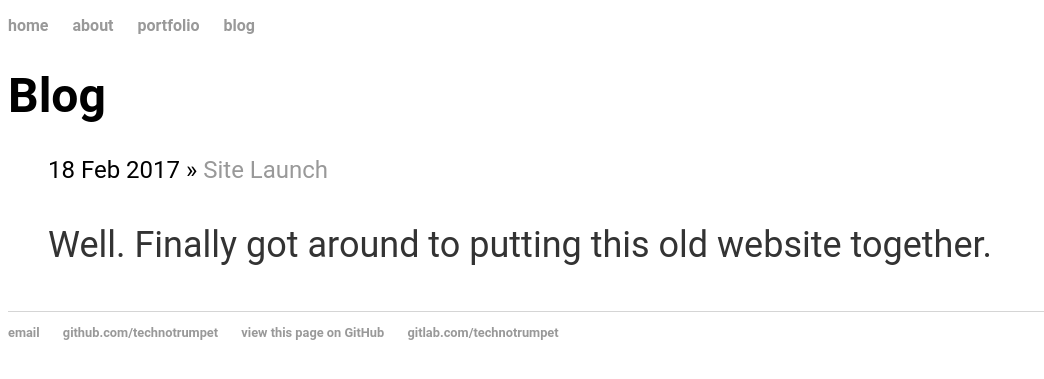
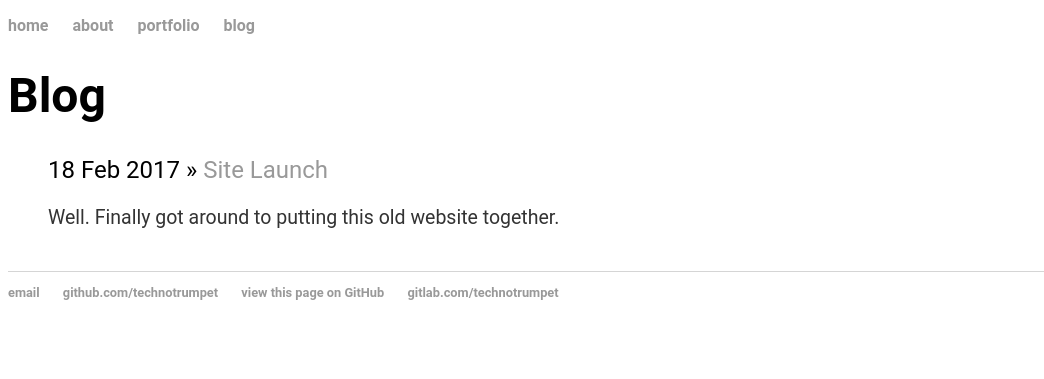
Before and after one commit to TechnoTrumpet/TechnoTrumpet.github.io, a Jekyll site: the page built from blog/index.html, in a window 1280 px wide. Shown: the top 379 px of the page, without its empty margins (0-1044 px from the left). Built offline with Jekyll 4.4.1, drawn with Linux system fonts in a browser that asks for light colours.

Commit message:
changed p to font

```diff
--- a/blog/index.html
+++ b/blog/index.html
@@ -8,7 +8,7 @@ layout: default
 
 	  {% for post in site.posts %}
 	    <li><span>{{ post.date | date_to_string }}</span> » <a href="{{ post.url }}" title="{{ post.title }}">{{ post.title }}</a>
-		    <p size="2">{{ post.excerpt }}</p>
+		    <font size="2">{{ post.excerpt }}</font>
 		</li>
 	  {% endfor %}
 	</ul>
```
